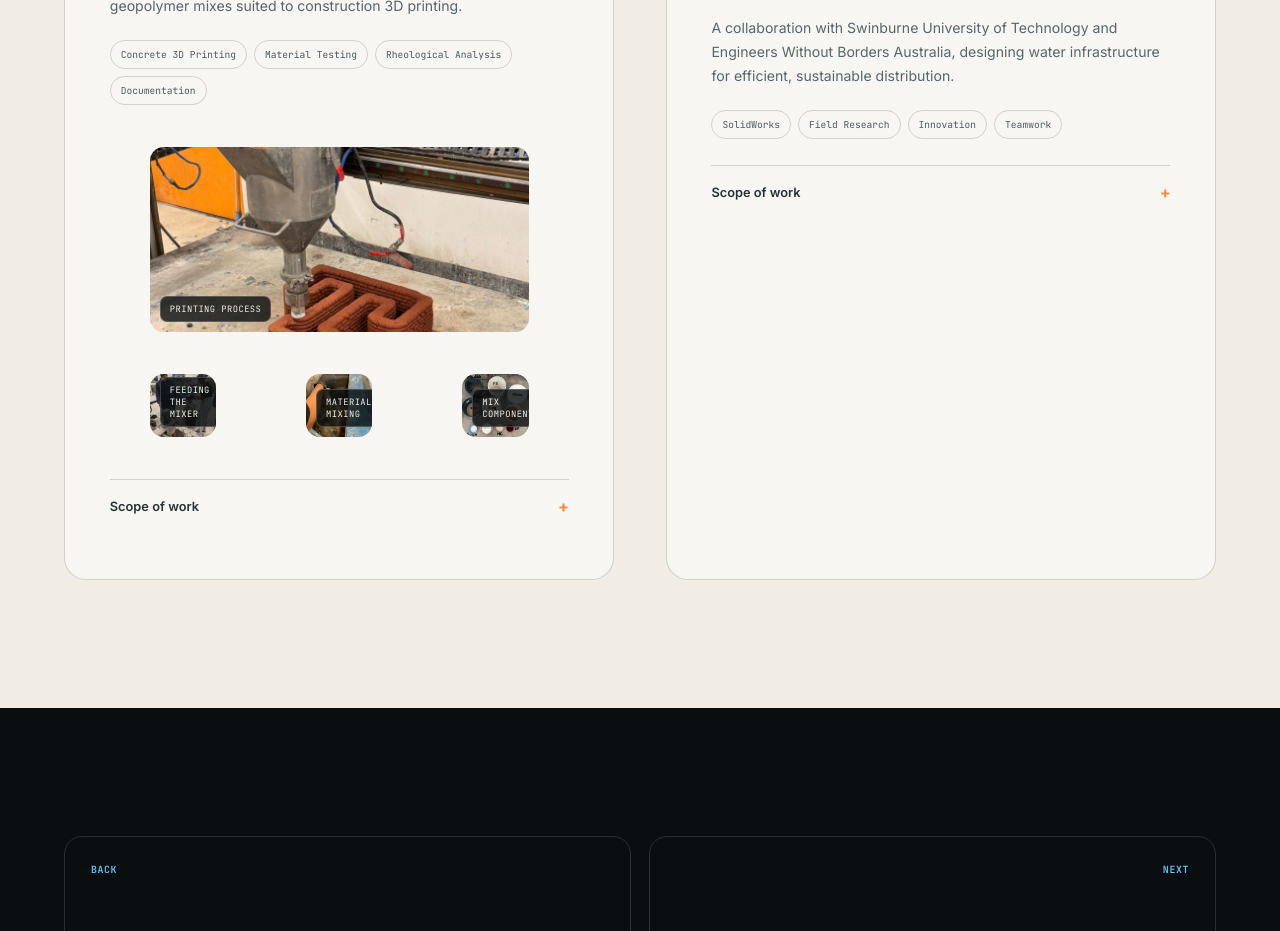
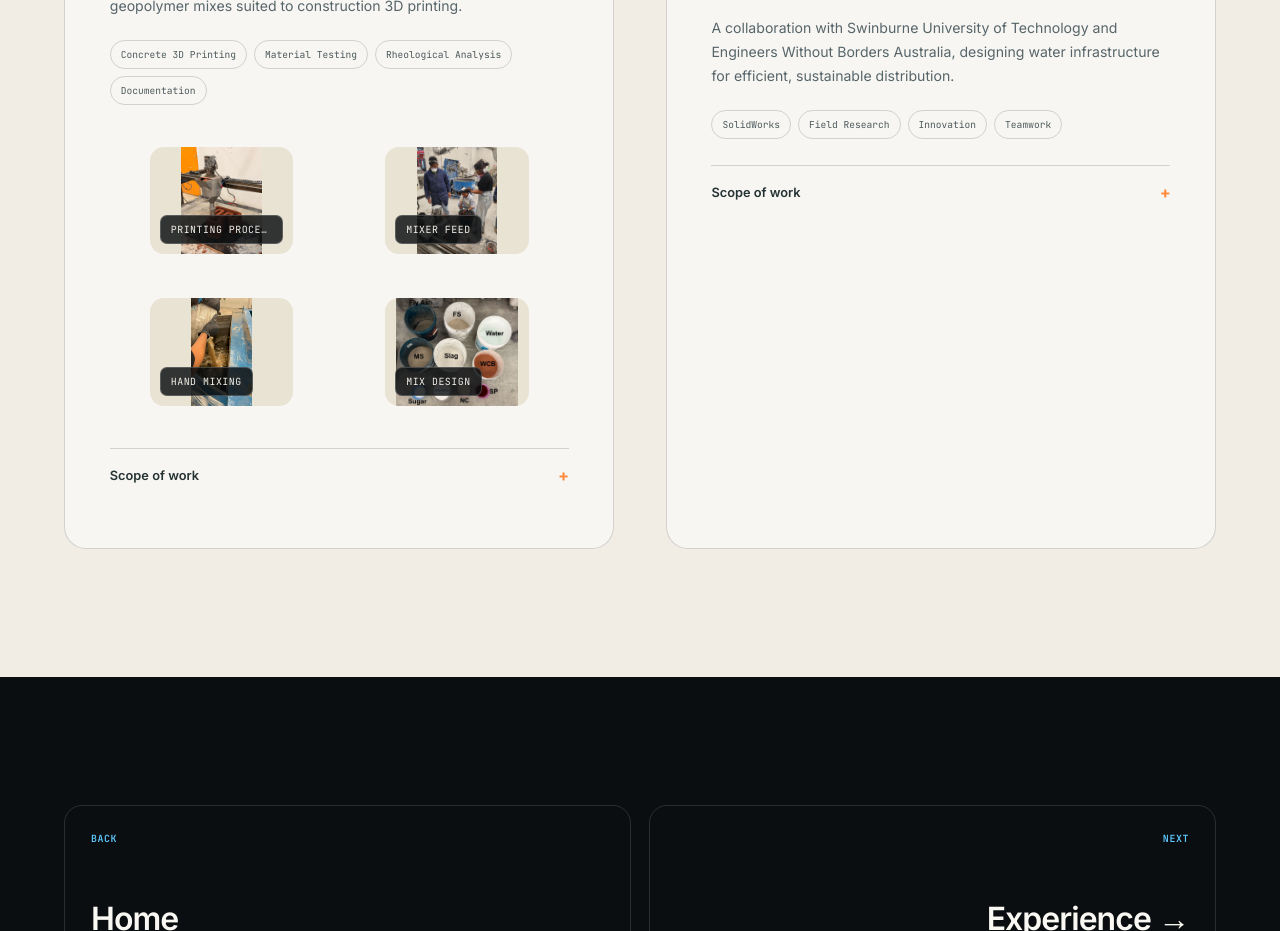
Before and after one commit to NethmiThambawita/nelumi-portfolio, a plain HTML site: page work.html in a window 1280 px wide. Shown: the part 1040-1971 px from the top of the page. Drawn offline with Linux system fonts and the light colour scheme.

Commit message:
Fix project gallery: uniform tile size, full image visible, caption overflow
Switch thumbnails to a 2x2 equal grid with object-fit: contain so nothing gets cropped, and fix caption labels clipping mid-word.

```diff
--- a/style.css
+++ b/style.css
@@ -404,19 +404,29 @@ h1, h2, h3 { font-family: 'Space Grotesk', 'Inter', sans-serif; }
 .case-details li::before { content: "—"; position: absolute; left: 0; color: #8c9a9c; }
 
 /* ---------- Project image gallery ---------- */
-.project-gallery { display: grid; grid-template-columns: repeat(3, 1fr); gap: 10px; margin: 26px 0 0; }
-.image-frame { position: relative; border-radius: 14px; overflow: hidden; background: #dcd8cc; }
-.image-frame img { width: 100%; height: 100%; object-fit: cover; display: block; transition: transform 0.5s cubic-bezier(.2,.65,.2,1); }
-.image-frame:hover img { transform: scale(1.04); }
+.project-gallery { display: grid; grid-template-columns: repeat(2, 1fr); gap: 12px; margin: 26px 0 0; }
+.image-frame {
+  position: relative; border-radius: 14px; overflow: hidden;
+  aspect-ratio: 4 / 3;
+  background: var(--paper-warm);
+}
+.image-frame img {
+  width: 100%; height: 100%; object-fit: contain; display: block;
+  transition: transform 0.5s cubic-bezier(.2,.65,.2,1);
+}
+.image-frame:hover img { transform: scale(1.03); }
 .image-frame span {
-  position: absolute; bottom: 10px; left: 10px;
-  background: rgba(10,14,16,0.8); color: #f2efe8;
-  font-family: 'JetBrains Mono', monospace; font-size: 0.55rem;
+  position: absolute; left: 10px; bottom: 10px;
+  max-width: calc(100% - 20px);
+  background: rgba(10,14,16,0.82); color: #f2efe8;
+  font-family: 'JetBrains Mono', monospace; font-size: 0.62rem;
   letter-spacing: 0.05em; text-transform: uppercase;
-  padding: 6px 9px; border-radius: 7px; border: 1px solid rgba(255,255,255,0.2);
+  padding: 7px 10px; border-radius: 7px; border: 1px solid rgba(255,255,255,0.2);
+  white-space: nowrap; overflow: hidden; text-overflow: ellipsis;
 }
-.gallery-main { grid-column: 1 / -1; aspect-ratio: 2.05; }
-.gallery-item { aspect-ratio: 1.05; }
+@media (max-width: 480px) {
+  .project-gallery { grid-template-columns: 1fr; }
+}
 
 /* ---------- Experience & education ---------- */
 .experience-section { background: var(--paper-warm); color: var(--ink); }
@@ -503,7 +513,6 @@ h1, h2, h3 { font-family: 'Space Grotesk', 'Inter', sans-serif; }
   .hero-visual { order: 2; justify-self: center; width: min(88vw, 460px); margin-top: 44px; }
   .portrait-note-top { left: -10px; }
   .portrait-note-bottom { right: -10px; }
-  .project-gallery { grid-template-columns: 1fr 1fr; }
   .hero-metrics { order: 3; grid-template-columns: 1fr; }
   .hero-metrics > div + div { border-left: 0; border-top: 1px solid var(--line); padding-left: 0; }
   .section-pad { padding: 70px 20px; }
--- a/work.html
+++ b/work.html
@@ -61,21 +61,21 @@
             <li>Documentation</li>
           </ul>
           <div class="project-gallery">
-            <figure class="image-frame gallery-main">
+            <figure class="image-frame">
               <img src="/assets/project-printing-process.jpg" alt="Gantry-mounted 3D printer extruding a geopolymer clay mix into a printed wall sample" loading="lazy" />
               <span>Printing process</span>
             </figure>
-            <figure class="image-frame gallery-item">
+            <figure class="image-frame">
               <img src="/assets/project-feeding-printer.jpg" alt="Mixed geopolymer material being fed into the printer's mixing drum" loading="lazy" />
-              <span>Feeding the mixer</span>
+              <span>Mixer feed</span>
             </figure>
-            <figure class="image-frame gallery-item">
+            <figure class="image-frame">
               <img src="/assets/project-material-mixing.jpg" alt="Team members mixing geopolymer material by hand in the lab" loading="lazy" />
-              <span>Material mixing</span>
+              <span>Hand mixing</span>
             </figure>
-            <figure class="image-frame gallery-item">
+            <figure class="image-frame">
               <img src="/assets/project-material-measuring.jpg" alt="Labelled buckets of mix components: fly ash, fine sand, water, slag, waste clay brick, sugar, sodium silicate, and superplasticiser" loading="lazy" />
-              <span>Mix components</span>
+              <span>Mix design</span>
             </figure>
           </div>
           <details class="case-details">
```
